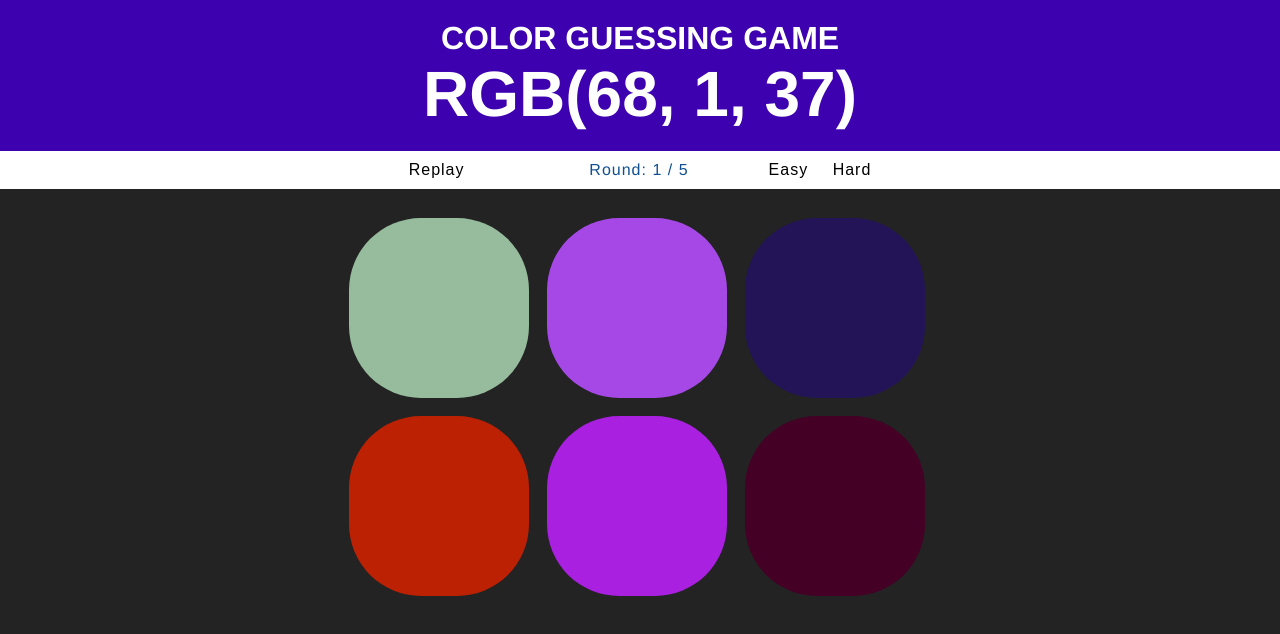
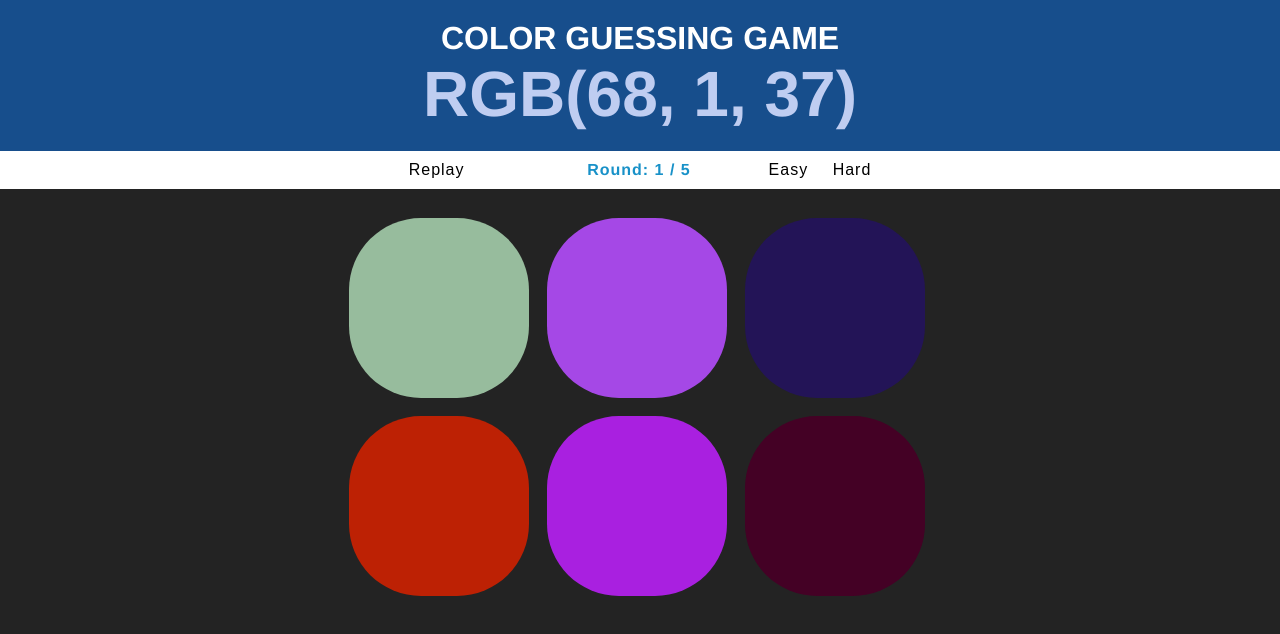
Before and after one commit to ianlai/ianlai.github.io, a plain HTML site: page colorgame.html in a window 1280 px wide. Drawn offline with Linux system fonts and the light colour scheme.

Commit message:
Modified the colors. Added click sound.

```diff
--- a/colorgame.css
+++ b/colorgame.css
@@ -27,7 +27,7 @@ body{
 }
 h1{
 	color: white;
-	background: rgb(62,1,175);
+	/*background: rgb(62,1,175);*/
 	text-align: center;
 	text-transform: uppercase;
 	transition: background 0.5s;
@@ -37,17 +37,18 @@ h1{
 	margin: 0;
 }
 #colorDisplay{
-	color: white;
+	/*color: rgb(247, 228, 24);*/
+	color: #BFCDF1;
 	font-size: 200%;
 }
 #message{
-	color: #105090;
+	color: rgb(24, 145, 200);
 	width: 15%;
 	padding: 0 0 0 0;
 	margin: 0 1.5% 0 5%;
 	display: inline-block;
 	font-size: inherit;
-	font-weight: 500;
+	font-weight: 800;
 	letter-spacing: 1px;
 }
 button{
--- a/colorgame.html
+++ b/colorgame.html
@@ -7,6 +7,8 @@
 		<link rel="stylesheet" type="text/css" href="colorgame.css">
 	</head>
 	<body>
+		<audio id="correctSound" src="correct.mp3"></audio>
+		<audio id="wrongSound" src="wrong.mp3"></audio>
 		<h1>
 		Color Guessing Game
 		<br>
--- a/colorgame.js
+++ b/colorgame.js
@@ -20,6 +20,9 @@ var resetBtn = document.querySelector("#resetBtn");
 var easyBtn = document.querySelector("#easyBtn");
 var hardBtn = document.querySelector("#hardBtn");
 
+var wrongSound = document.getElementById("wrongSound");
+var correctSound = document.getElementById("correctSound");
+
 init();
 
 function init() {
@@ -39,7 +42,7 @@ function newRound() {
     colorDisplay.textContent = pickedColor;
     setSquaresDisplay();
     messageDisplay.textContent = "";
-    h1.style.background = "rgb(62,1,175)";
+    h1.style.background = "rgb(23,78,140)";
 
     messageDisplay.textContent = "Round: " + gameRound + " / " + gameRoundMax;
     oneRoundScore = numSquares * 10 - 10;
@@ -53,6 +56,7 @@ function squareListener(){
     if (clickedColor === pickedColor) {
         messageDisplay.textContent = "Correct!!";
         resetBtn.textContent = "Replay";
+        correctSound.play();
         changeAllSquaresColor(pickedColor);
         h1.style.background = clickedColor;
 
@@ -66,6 +70,7 @@ function squareListener(){
         }
     } else {
         this.style.background = "#232323";
+        wrongSound.play();
         //messageDisplay.textContent = "Try again";
 
         oneRoundScore -= 10;
```
Also changed, not shown: 2 other files.
